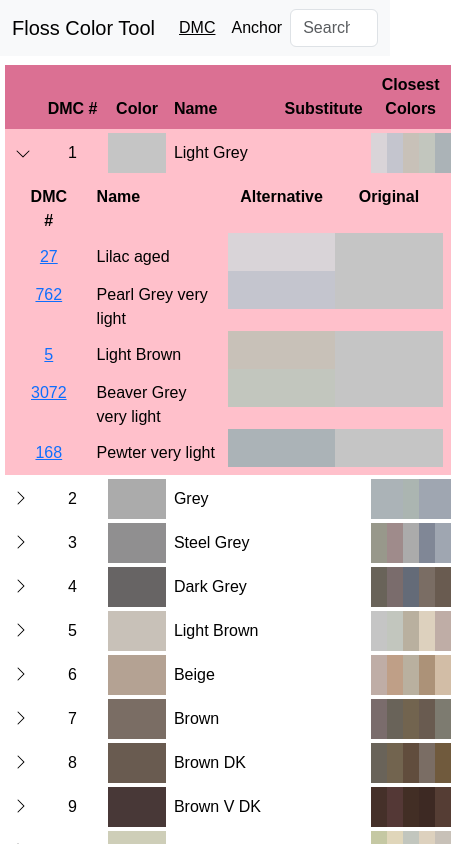
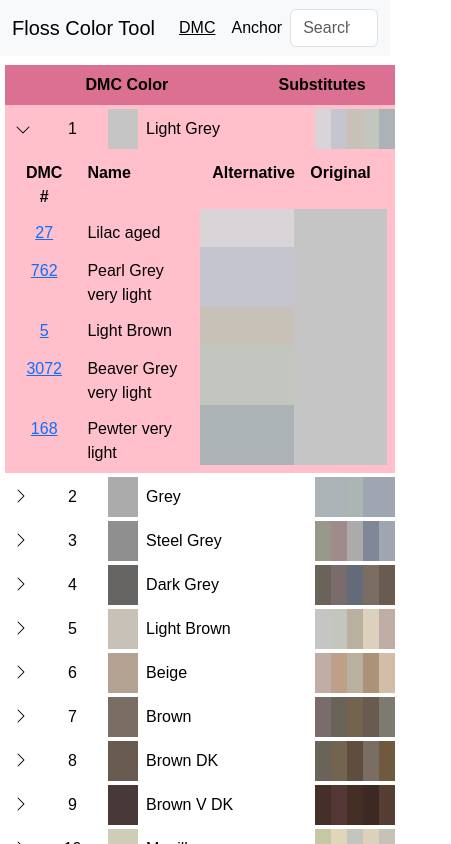
Before and after one commit to hoovercj/floss-color-tool, a React (Create React App) app: page / in a window 390 px wide. Both pictures are taken after a click on the button 21 px from the left and 153 px from the top of the page. Shown: the top 844 px of the page, 451 px wide, since content can reach past the window. Built offline with nearby package versions, Linux system fonts and the light colour scheme.

Commit message:
Fix a couple bugs + reduce column header text to improve responsiveness

```diff
--- a/src/App.tsx
+++ b/src/App.tsx
@@ -3,7 +3,7 @@ import {
     BrowserRouter as Router,
     Route,
     Link,
-    useParams
+    useParams,
 } from 'react-router-dom';
 import './App.css';
 import { ColorTool } from './Components/color-tool';
@@ -25,6 +25,7 @@ const App = () => {
     // TODO: Calculate anchor substitutions for colors that don't have one
     // TODO: Fix Favicons
     // TODO: Add "favorites" section?
+    // TODO: Clear the filter when the location changes
 
     return (<Router basename='/floss-color-tool' >
         <Route path='/:brand?'>
--- a/src/Components/ColorTable/close-color-row.tsx
+++ b/src/Components/ColorTable/close-color-row.tsx
@@ -16,8 +16,8 @@ export const CloseColorRow = (props: CloseColorRowProps) => {
         <div className='row inner'>
             <div className='col-2 text-center vertically-centered'><HashLink smooth to={`/${brand.toLowerCase()}#${closeColor.number}`}>{closeColor.number}</HashLink></div>
             <div className='col-4 vertically-centered'>{closeColor.description}</div>
-            <div className='col-3' style={{backgroundColor: '#' + closeColor.rgbCode, height: '38px'}} />
-            <div className='col-3' style={{backgroundColor: '#' + color.rgbCode, height: '38px'}} />
+            <div className='col-3' style={{backgroundColor: '#' + closeColor.rgbCode, minHeight: '38px'}} />
+            <div className='col-3' style={{backgroundColor: '#' + color.rgbCode, minHeight: '38px'}} />
         </div>
     ) : null;
 }
--- a/src/Components/ColorTable/color-row.tsx
+++ b/src/Components/ColorTable/color-row.tsx
@@ -40,7 +40,7 @@ export const ColorRow = (props: ColorRowProps) =>{
                     </button>
                 </td>
                 <td className='text-center'>{color.number}</td>
-                <td style={{backgroundColor: '#' + color.rgbCode}}/>
+                <td style={{backgroundColor: '#' + color.rgbCode, minWidth: "30px"}}/>
                 <td>{color.description}</td>
                 <td>{color.substitute ? Object.keys(color.substitute).map(brand => (
                     <HashLink key={brand + color.substitute![brand]} smooth to={`/${brand.toLowerCase()}#${color.substitute![brand]}`}>
--- a/src/Components/ColorTable/color-table.tsx
+++ b/src/Components/ColorTable/color-table.tsx
@@ -15,12 +15,8 @@ export const ColorTable = React.memo((props: ColorTableProps) => {
         <table className='table color-table table-borderless'>
             <thead>
                 <tr>
-                    <th></th>
-                    <th className='text-center'>{brand} #</th>
-                    <th className='text-center'>Color</th>
-                    <th>Name</th>
-                    <th>Substitute</th>
-                    <th className='text-center' colSpan={5}>Closest Colors</th>
+                    <th colSpan={4} className='text-center'>{brand} Color</th>
+                    <th className='text-center' colSpan={6}>Substitutes</th>
                 </tr>
             </thead>
             {filteredColors.map((id: string) => {
```
